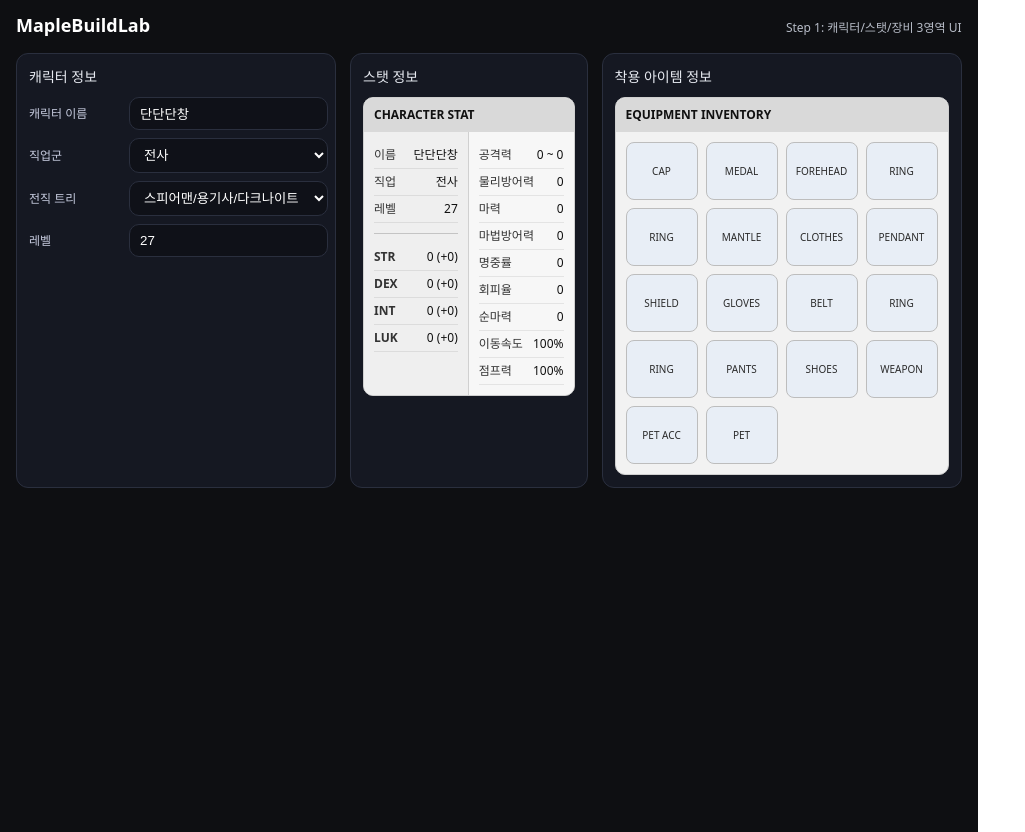
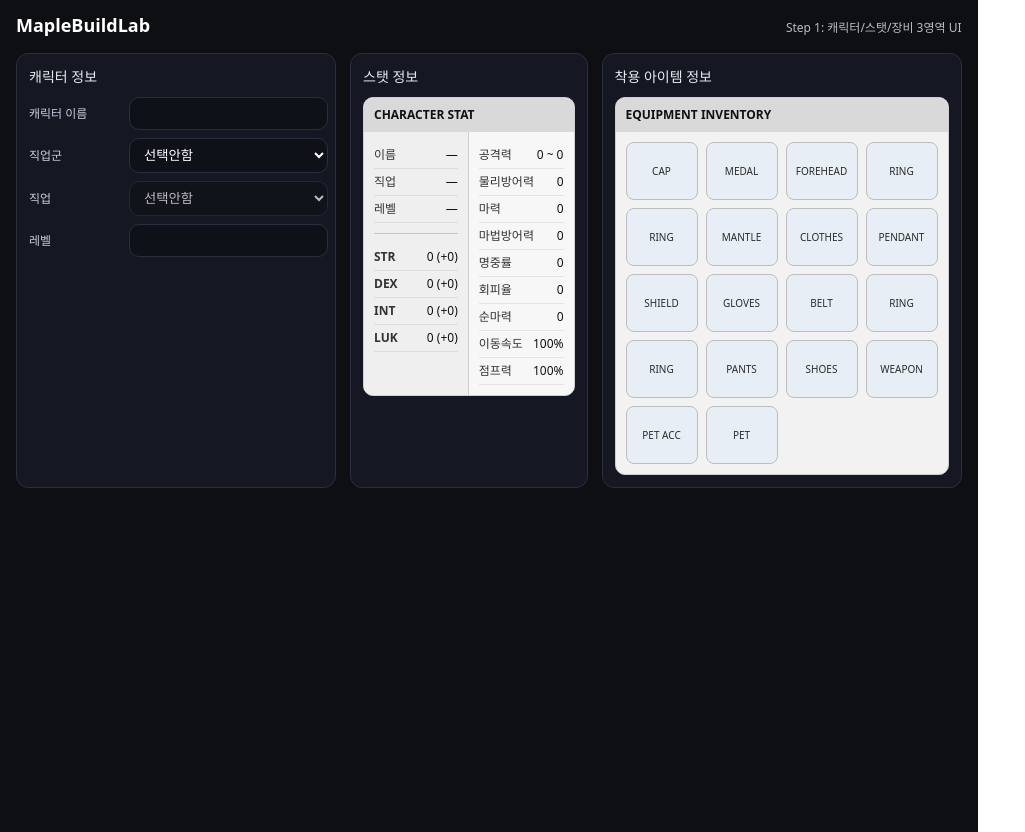
Before and after one commit to qjatjr48724/MapleBuildLab, a React (Vite) app in the folder MapleBuildLab/: page / in a window 1280 px wide. Shown: the whole page, without its empty margins (0-1025 px from the left). Built offline with nearby package versions, Linux system fonts and the light colour scheme.

Commit message:
20260215 - 캐릭터 정보 입력 초기값을 빈칸으로 하고 직업군/직업 선택 구조로 변경 - 스탯창에서 빈 입력값을 안전하게 표시하도록 정리

```diff
--- a/MapleBuildLab/src/App.tsx
+++ b/MapleBuildLab/src/App.tsx
@@ -4,16 +4,17 @@
 import StatWindow from "./components/StatWindow";
 import EquipmentGrid from "./components/EquipmentGrid";
 import type { CharacterInfo } from "./types/character";
-import { JOB_BRANCHES } from "./data/jobs";
+
 
 export default function App() {
   // App이 "전체 상태"를 관리합니다.
   const [character, setCharacter] = React.useState<CharacterInfo>(() => ({
-    name: "단단단창",
-    level: 27,
-    jobGroup: "전사",
-    jobBranch: JOB_BRANCHES.find((b) => b.id === "warrior_darkknight")?.id ?? "warrior_darkknight",
+    name: "",
+    level: "",
+    jobGroup: "",
+    jobId: "",
   }));
+
 
   return (
     <div className="page">
--- a/MapleBuildLab/src/components/CharacterInfoPanel.tsx
+++ b/MapleBuildLab/src/components/CharacterInfoPanel.tsx
@@ -1,9 +1,7 @@
 import React from "react";
 import type { CharacterInfo } from "../types/character";
-import { branchesOf } from "../data/jobs";
+import { jobsOf } from "../data/jobs";
 
-// 이 컴포넌트는 "입력 UI"만 담당.
-// 실제 데이터(상태)는 부모(App)가 들고 있고, 여기서는 바뀐 값을 onChange로 전달합니다.
 export default function CharacterInfoPanel(props: {
   value: CharacterInfo;
   onChange: (next: CharacterInfo) => void;
@@ -15,27 +13,31 @@
   }
 
   function handleLevel(e: React.ChangeEvent<HTMLInputElement>) {
-    // input은 문자열로 들어오므로 숫자로 변환
-    const n = Number(e.target.value);
-    onChange({ ...value, level: Number.isFinite(n) ? n : 1 });
+    // 빈칸이면 ""로 유지, 숫자면 number로 저장
+    const raw = e.target.value;
+    if (raw === "") {
+      onChange({ ...value, level: "" });
+      return;
+    }
+    const n = Number(raw);
+    onChange({ ...value, level: Number.isFinite(n) ? n : "" });
   }
 
   function handleJobGroup(e: React.ChangeEvent<HTMLSelectElement>) {
-    const nextGroup = e.target.value as CharacterInfo["jobGroup"];
-    // 직업군이 바뀌면, 그 직업군에 해당하는 첫 트리로 자동 변경
-    const firstBranch = branchesOf(nextGroup)[0];
+    const nextGroup = e.target.value as CharacterInfo["jobGroup"]; // "" 또는 전사/궁수/도적/법사
+    // 직업군이 바뀌면 직업은 "선택안함"으로 초기화
     onChange({
       ...value,
       jobGroup: nextGroup,
-      jobBranch: firstBranch.id,
+      jobId: "",
     });
   }
 
-  function handleJobBranch(e: React.ChangeEvent<HTMLSelectElement>) {
-    onChange({ ...value, jobBranch: e.target.value as CharacterInfo["jobBranch"] });
+  function handleJob(e: React.ChangeEvent<HTMLSelectElement>) {
+    onChange({ ...value, jobId: e.target.value as CharacterInfo["jobId"] });
   }
 
-  const branchOptions = branchesOf(value.jobGroup);
+  const jobOptions = value.jobGroup ? jobsOf(value.jobGroup) : [];
 
   return (
     <section className="panel">
@@ -43,27 +45,45 @@
 
       <div className="formGrid">
         <label className="label">캐릭터 이름</label>
-        <input className="input" value={value.name} onChange={handleName} placeholder="예: 단단단창" />
+        <input className="input" value={value.name} onChange={handleName} placeholder="" />
 
+        {/* ✅ 이름만 '직업군'으로 표기 */}
         <label className="label">직업군</label>
         <select className="input" value={value.jobGroup} onChange={handleJobGroup}>
+          <option value="">선택안함</option>
           <option value="전사">전사</option>
           <option value="궁수">궁수</option>
           <option value="도적">도적</option>
           <option value="법사">법사</option>
         </select>
 
-        <label className="label">전직 트리</label>
-        <select className="input" value={value.jobBranch} onChange={handleJobBranch}>
-          {branchOptions.map((b) => (
-            <option key={b.id} value={b.id}>
-              {b.label}
+        {/* ✅ 새로 추가: 직업 */}
+        <label className="label">직업</label>
+        <select
+          className="input"
+          value={value.jobId}
+          onChange={handleJob}
+          disabled={!value.jobGroup}
+          title={!value.jobGroup ? "직업군을 먼저 선택하세요" : undefined}
+        >
+          <option value="">선택안함</option>
+          {jobOptions.map((j) => (
+            <option key={j.id} value={j.id}>
+              {j.label}
             </option>
           ))}
         </select>
 
         <label className="label">레벨</label>
-        <input className="input" type="number" min={1} max={200} value={value.level} onChange={handleLevel} />
+        <input
+          className="input"
+          type="number"
+          min={1}
+          max={200}
+          value={value.level}
+          onChange={handleLevel}
+          placeholder=""
+        />
       </div>
     </section>
   );
--- a/MapleBuildLab/src/components/StatWindow.tsx
+++ b/MapleBuildLab/src/components/StatWindow.tsx
@@ -1,8 +1,23 @@
+// src/components/StatWindow.tsx
 import type { CharacterInfo } from "../types/character";
 
-// Step 1: 아직 계산은 안 하고 "모양"만 만듭니다.
+/**
+ * StatWindow
+ * - Step 1: 스탯 계산은 아직 안 함 (0으로 고정)
+ * - 대신 캐릭터 정보(이름/직업군/레벨)는 App state를 받아와서 보여줌
+ * - 입력이 비어 있을 때는 "—"로 표시해서 화면이 깔끔하게 보이게 함
+ */
 export default function StatWindow(props: { character: CharacterInfo }) {
   const { character } = props;
+
+  // 이름이 빈 문자열이면 "—"로 표시
+  const nameText = character.name.trim() ? character.name.trim() : "—";
+
+  // 직업군이 선택 안 됐으면 "—"
+  const jobGroupText = character.jobGroup ? character.jobGroup : "—";
+
+  // 레벨이 ""(빈칸)일 수 있으니 안전하게 처리
+  const levelText = character.level === "" ? "—" : String(character.level);
 
   return (
     <section className="panel">
@@ -12,19 +27,31 @@
         <div className="statHeader">CHARACTER STAT</div>
 
         <div className="statBody">
+          {/* 왼쪽: 기본 정보 + STR/DEX/INT/LUK */}
           <div className="statLeft">
-            <div className="row"><span className="key">이름</span><span className="val">{character.name || "—"}</span></div>
-            <div className="row"><span className="key">직업</span><span className="val">{character.jobGroup}</span></div>
-            <div className="row"><span className="key">레벨</span><span className="val">{character.level}</span></div>
+            <div className="row">
+              <span className="key">이름</span>
+              <span className="val">{nameText}</span>
+            </div>
+            <div className="row">
+              <span className="key">직업</span>
+              <span className="val">{jobGroupText}</span>
+            </div>
+            <div className="row">
+              <span className="key">레벨</span>
+              <span className="val">{levelText}</span>
+            </div>
 
             <div className="divider" />
 
+            {/* Step 2에서 입력/증감 버튼을 붙일 예정(지금은 고정 표시) */}
             <div className="row"><span className="key">STR</span><span className="val">0 (+0)</span></div>
             <div className="row"><span className="key">DEX</span><span className="val">0 (+0)</span></div>
             <div className="row"><span className="key">INT</span><span className="val">0 (+0)</span></div>
             <div className="row"><span className="key">LUK</span><span className="val">0 (+0)</span></div>
           </div>
 
+          {/* 오른쪽: 파생 능력치(지금은 0/100% 고정) */}
           <div className="statRight">
             <div className="row"><span className="key">공격력</span><span className="val">0 ~ 0</span></div>
             <div className="row"><span className="key">물리방어력</span><span className="val">0</span></div>
--- a/MapleBuildLab/src/data/jobs.ts
+++ b/MapleBuildLab/src/data/jobs.ts
@@ -1,48 +1,46 @@
 // src/data/jobs.ts
-// 직업군/전직 트리 목록을 "데이터"로 정의합니다.
-// UI는 이 데이터를 읽어서 옵션을 만들 거예요.
+// 직업군(전사/궁수/도적/법사)과 그 직업 목록을 데이터로 관리합니다.
 
 export type JobGroup = "전사" | "궁수" | "도적" | "법사";
+export type JobId =
+  | "paladin_path"     // 페이지/나이트/팔라딘
+  | "hero_path"        // 파이터/크루세이더/히어로
+  | "darkknight_path"  // 스피어맨/용기사/다크나이트
+  | "bowmaster_path"   // 헌터/레인저/보우마스터
+  | "marksman_path"    // 사수/저격수/신궁
+  | "nightlord_path"   // 어쌔신/허밋/나이트로드
+  | "shadower_path"    // 시프/시프마스터/섀도어
+  | "bishop_path"      // 클레릭/프리스트/비숍
+  | "ice_lightning"    // 썬콜
+  | "fire_poison";     // 불독
 
-export type JobBranchId =
-  | "warrior_paladin"
-  | "warrior_hero"
-  | "warrior_darkknight"
-  | "archer_bowmaster"
-  | "archer_marksman"
-  | "thief_nightlord"
-  | "thief_shadower"
-  | "mage_bishop"
-  | "mage_ice_lightning"
-  | "mage_fire_poison";
-
-export type JobBranch = {
-  id: JobBranchId;
+export type JobOption = {
+  id: JobId;
   group: JobGroup;
-  label: string;                 // 옵션에 보여줄 문구
-  steps: [string, string, string]; // 1~3차 직업명(나중에 표시/필터에 활용 가능)
+  label: string;                 // 드롭다운에 표시될 이름
+  steps: [string, string, string]; // 1~3차 직업명(나중에 스킬/숙련도 계산 확장용)
 };
 
-export const JOB_BRANCHES: JobBranch[] = [
+export const JOBS: JobOption[] = [
   // 전사
-  { id: "warrior_paladin", group: "전사", label: "페이지/나이트/팔라딘", steps: ["페이지", "나이트", "팔라딘"] },
-  { id: "warrior_hero", group: "전사", label: "파이터/크루세이더/히어로", steps: ["파이터", "크루세이더", "히어로"] },
-  { id: "warrior_darkknight", group: "전사", label: "스피어맨/용기사/다크나이트", steps: ["스피어맨", "용기사", "다크나이트"] },
+  { id: "paladin_path", group: "전사", label: "페이지/나이트/팔라딘", steps: ["페이지", "나이트", "팔라딘"] },
+  { id: "hero_path", group: "전사", label: "파이터/크루세이더/히어로", steps: ["파이터", "크루세이더", "히어로"] },
+  { id: "darkknight_path", group: "전사", label: "스피어맨/용기사/다크나이트", steps: ["스피어맨", "용기사", "다크나이트"] },
 
   // 궁수
-  { id: "archer_bowmaster", group: "궁수", label: "헌터/레인저/보우마스터", steps: ["헌터", "레인저", "보우마스터"] },
-  { id: "archer_marksman", group: "궁수", label: "사수/저격수/신궁", steps: ["사수", "저격수", "신궁"] },
+  { id: "bowmaster_path", group: "궁수", label: "헌터/레인저/보우마스터", steps: ["헌터", "레인저", "보우마스터"] },
+  { id: "marksman_path", group: "궁수", label: "사수/저격수/신궁", steps: ["사수", "저격수", "신궁"] },
 
   // 도적
-  { id: "thief_nightlord", group: "도적", label: "어쌔신/허밋/나이트로드", steps: ["어쌔신", "허밋", "나이트로드"] },
-  { id: "thief_shadower", group: "도적", label: "시프/시프마스터/섀도어", steps: ["시프", "시프마스터", "섀도어"] },
+  { id: "nightlord_path", group: "도적", label: "어쌔신/허밋/나이트로드", steps: ["어쌔신", "허밋", "나이트로드"] },
+  { id: "shadower_path", group: "도적", label: "시프/시프마스터/섀도어", steps: ["시프", "시프마스터", "섀도어"] },
 
   // 법사
-  { id: "mage_bishop", group: "법사", label: "클레릭/프리스트/비숍", steps: ["클레릭", "프리스트", "비숍"] },
-  { id: "mage_ice_lightning", group: "법사", label: "썬콜", steps: ["위자드(썬/콜)", "메이지(썬/콜)", "아크메이지(썬/콜)"] },
-  { id: "mage_fire_poison", group: "법사", label: "불독", steps: ["위자드(불/독)", "메이지(불/독)", "아크메이지(불/독)"] },
+  { id: "bishop_path", group: "법사", label: "클레릭/프리스트/비숍", steps: ["클레릭", "프리스트", "비숍"] },
+  { id: "ice_lightning", group: "법사", label: "썬콜", steps: ["위자드(썬/콜)", "메이지(썬/콜)", "아크메이지(썬/콜)"] },
+  { id: "fire_poison", group: "법사", label: "불독", steps: ["위자드(불/독)", "메이지(불/독)", "아크메이지(불/독)"] },
 ];
 
-export function branchesOf(group: JobGroup) {
-  return JOB_BRANCHES.filter((b) => b.group === group);
+export function jobsOf(group: JobGroup) {
+  return JOBS.filter((j) => j.group === group);
 }
```
Also changed, not shown: MapleBuildLab/src/types/character.ts (+5 -5 lines).
